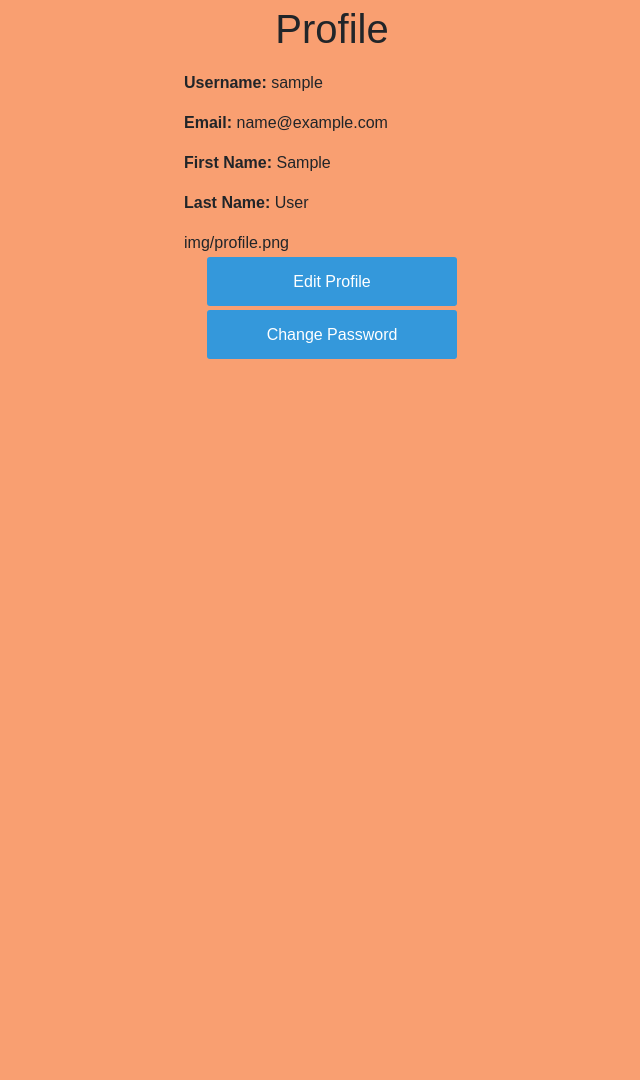
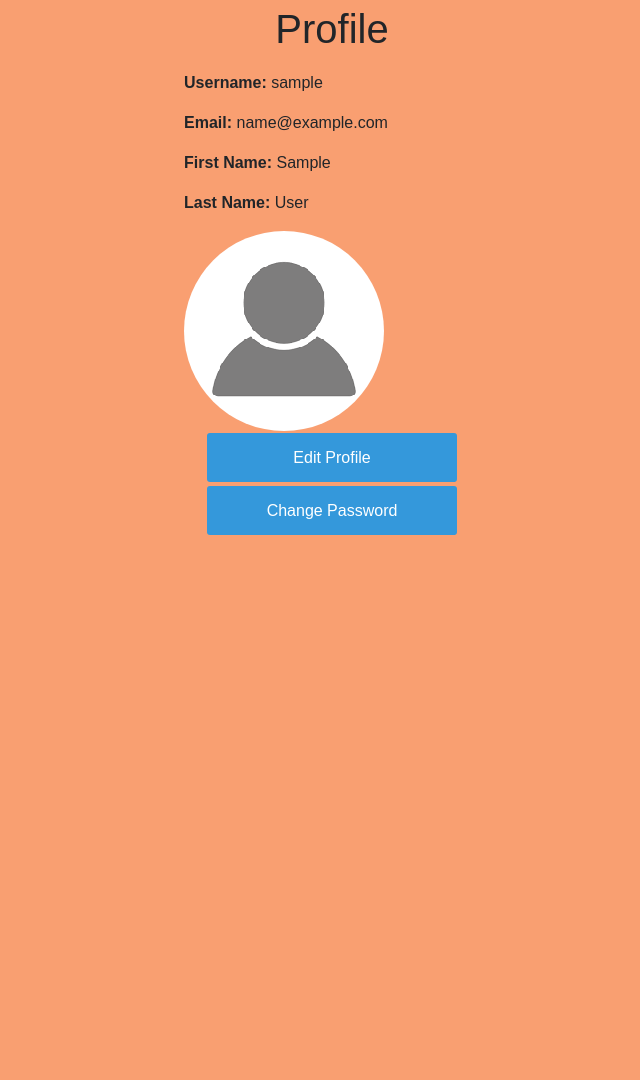
Before and after one commit to SophiaMVaughn/Treeo, a Django app: page /profile/ in a window 1280 px wide. Shown: the part 56-1136 px from the top of the page, without its empty margins (308-948 px from the left). Run offline with Django 3.2, Linux system fonts and the light colour scheme; the visitor is signed in with stand-in values (Sample User, id 1); parts of the project's set-up code (start-up, migrations or seed data) failed here and were passed over.

Commit message:
template fix

```diff
--- a/templates/users_acc/profile.html
+++ b/templates/users_acc/profile.html
@@ -13,7 +13,8 @@
         <p><b>Last Name: </b>{{user.last_name}}</p>
 
         <!-- check whatsapp for bootstrap -->
-        {{user.profile_pic}}
+        <img class="rounded-circle account-img "src="{{user.profile_pic.url}} " alt="">
+
     </div>
 
     <div class="button">
```
